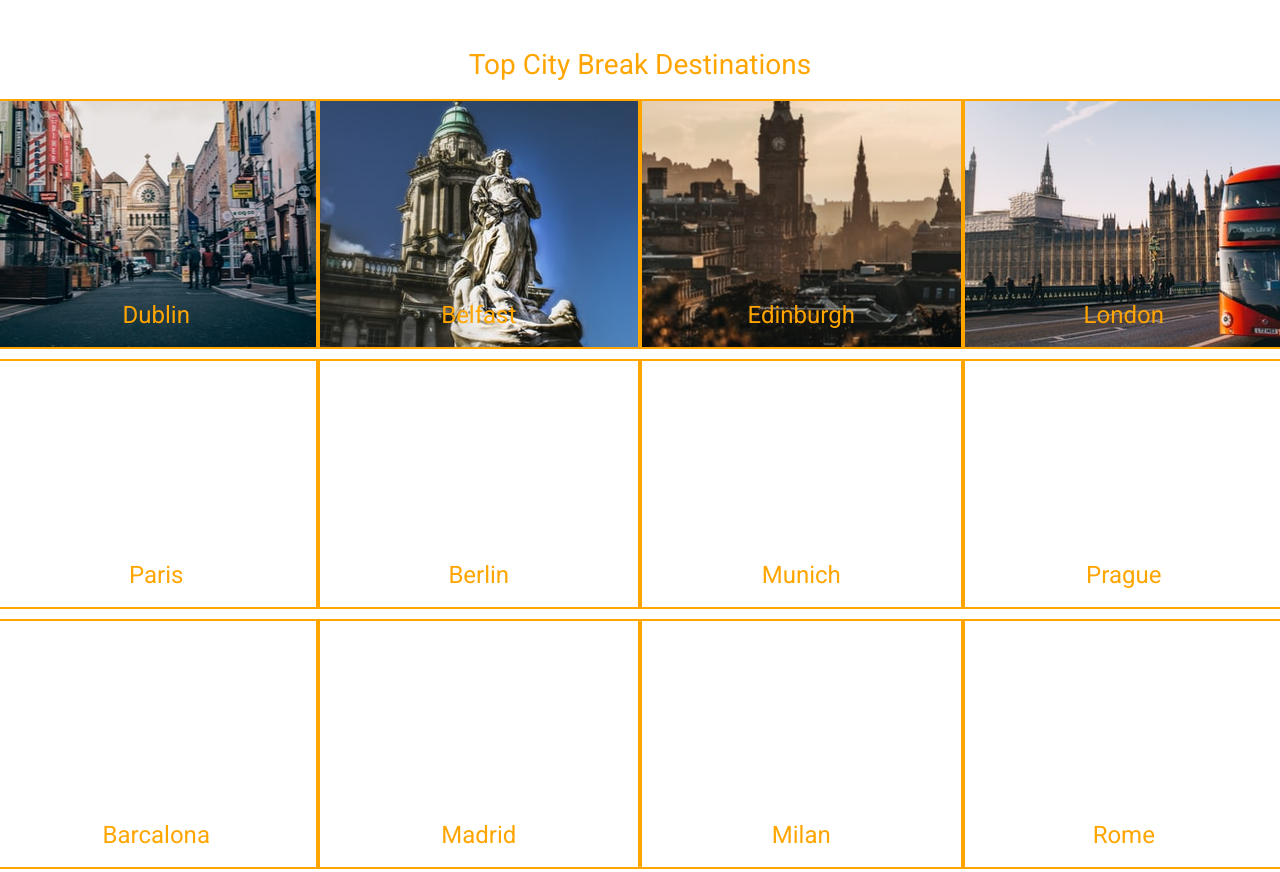
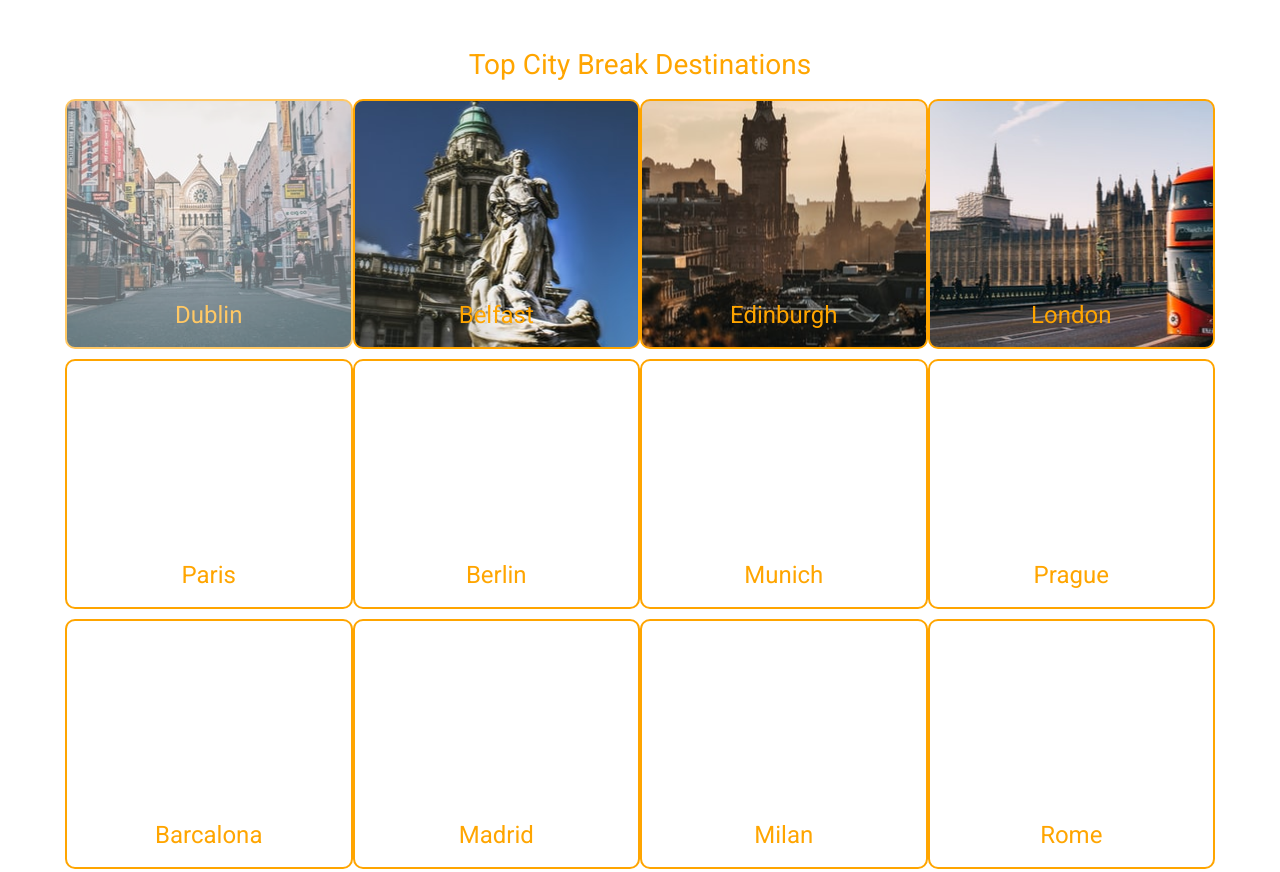
Before and after one commit to TheBigBushman/MS-2-Start, a plain HTML site: page index.html in a window 1280 px wide. Shown: the part 1916-2788 px from the top of the page. Drawn offline with nearby package versions, Linux system fonts and the light colour scheme; files whose address does not match are found by name.

Commit message:
added hover animation and opacity on first tile

```diff
--- a/assets/css/style.css
+++ b/assets/css/style.css
@@ -81,6 +81,7 @@ a.nav-link:hover{
      border: solid orange 2px;
      height: 250px;
      margin-bottom:10px;
+     border-radius: 10px;
  }
 
  .col-cities{
@@ -102,6 +103,14 @@ a.nav-link:hover{
 #dublin-tile{
     background-image: url("../img/dublin.jpg");
     background-position: bottom center;
+    opacity: 0.6;
+    transition: transform .5s;
+}
+#dublin-tile:hover{
+    opacity: 1;
+    -ms-transform: scale(1.5);
+    -webkit-transform: scale(1.5);
+    transform: scale(1.05);
 }
 
 #belfast-tile{
--- a/index.html
+++ b/index.html
@@ -108,12 +108,13 @@
 	<!------------------------------------------------------------------------------------------------------------------------------------------Image gallery modals-->
 
     <h3 class="city-break-h3">Top City Break Destinations</h3>
-	<div class="container-fluid gallery-container">
+	<div class="container gallery-container">
 		<div class="row gallery-row">
         <!----------------------------------------------------------------------------------------------------------------------------------------Cities start here-->
-			<div class="col-sm-6 col-md-3 col-lg-3 col-xl-3 gallery-cities" id="dublin-tile">
+			<div class="col-sm-6 col-md-3 col-lg-3 col-xl-3  gallery-cities" id="dublin-tile">
             <h4 class="city-name">Dublin</h4>
             </div>
+
             <!------------------------------------------------------------------------------------------------------------Use above as an example to refine my idea-->
 			<div class="col-sm-6 col-md-3 col-lg-3 col-xl-3 gallery-cities" id="belfast-tile">
 				<h4 class="city-name">Belfast</h4>
```
